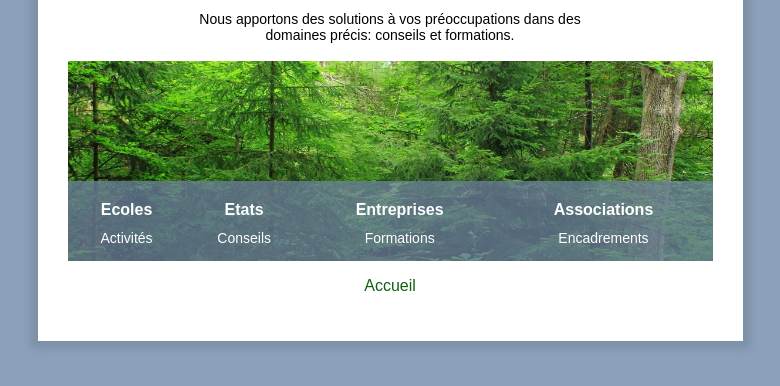
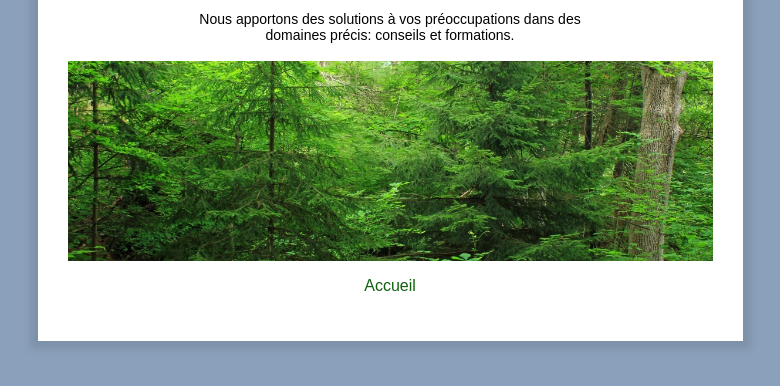
Before and after one commit to nanabako/siby, a plain HTML site: page actiecole.html in a window 1280 px wide. Shown: the part 174-560 px from the top of the page, without its empty margins (250-1030 px from the left). Drawn offline with Linux system fonts and the light colour scheme.

Commit message:
Add files via upload

```diff
--- a/actiecole.html
+++ b/actiecole.html
@@ -27,23 +27,7 @@
                     <div class="info">
                             <img class="centre info"  src="verdure.jpg" height="40">
 
-                            <table class="info">
-                                <tr>
-                                        <th>Ecoles</th>
-                                        <th>Etats</th>
-                                        <th>Entreprises</th>
-                                        <th>Associations</th>
-                                </tr>
-                                <tr>
-                                        <td>Activités</td>
-                                        <td>Conseils</td>
-                                        <td>Formations</td>
-                                        <td>Encadrements</td>
-                                </tr>
-                            </table>
                       </div>
-
-
 
                         <div>
 
```
